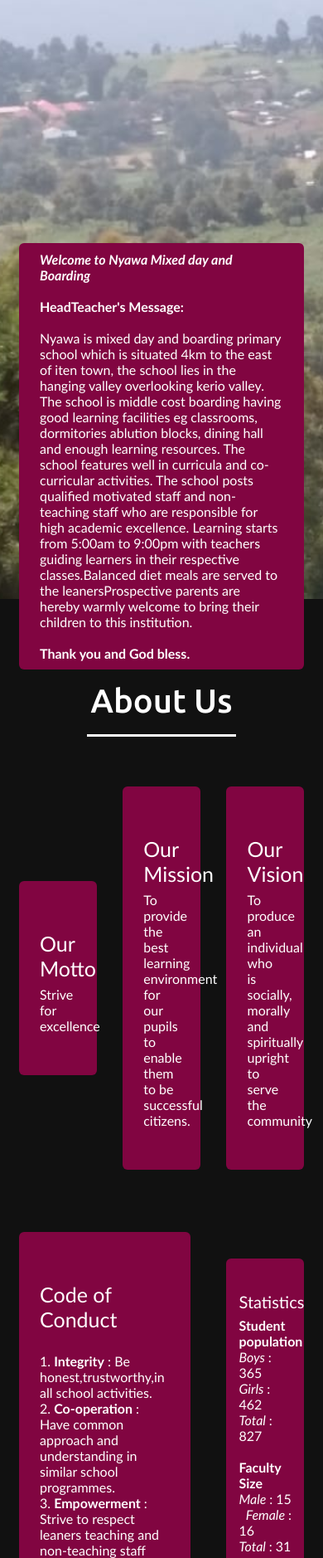
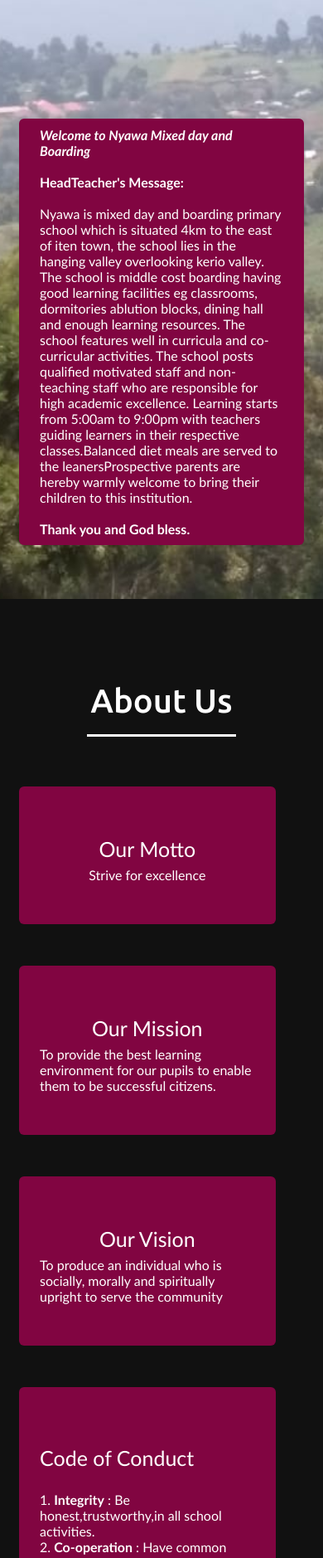
Before and after one commit to NyawaPrimary/NyawaPrimary.github.io, a plain HTML site: page index.html in a window 390 px wide. Shown: the part 122-2000 px from the top of the page at 83% size. Drawn offline with nearby package versions, Linux system fonts and the light colour scheme.

Commit message:
fixed flexbox

```diff
--- a/index.html
+++ b/index.html
@@ -42,7 +42,7 @@
         <div class="max-width">
             <div class="home-content">
                 <div class="card-1">
-                    <div class="box-1">
+                  <div class="box-1">
                         <p>  <i> <b> Welcome to Nyawa Mixed day and Boarding </b> </i>  <br> <br>
                             <b> HeadTeacher's Message: </b> <br> <br> Nyawa is mixed day and boarding primary school which is situated 4km to
                              the east of iten town, the school lies in the hanging valley overlooking
@@ -56,7 +56,7 @@
                                      are served to the leanersProspective parents are hereby warmly
                                       welcome to bring their children to this institution.
                                       <br><br> <b> Thank you and God bless. </b> </p>
-                    </div>
+                </div>
                 </div>
             </div>
         </div>
@@ -103,9 +103,9 @@
                     <div class="box">
                         <div class="text">Statistics
                         </div>
-                            <p> <b> Student population</b> <br> <em> Boys </em> : 365  &nbsp <em> Girls </em> : 462 &nbsp &nbsp <em> Total </em> : 827 </p>
-                            <br> <p> <b> Faculty Size </b> <br> <em> Male </em> : 15  &nbsp <em> Female </em> : 16 &nbsp &nbsp <em> Total </em> : 31 </p>
-                            <br> <p> <b> Staff Size</b> <br> <em> Male </em> : 7  &nbsp <em> Female </em> : 1 &nbsp &nbsp <em> Total </em> : 8 </p>
+                            <br> <p> <b> Student Size</b> <br> <em> Boys: </em> 365 &nbsp&nbsp <em> Girls: </em> 462 &nbsp&nbsp&nbsp&nbsp&nbsp <em> Total: </em>827 </p>
+                            <br> <p> <b> Faculty Size </b> <br> <em> Male: </em> 15 &nbsp&nbsp&nbsp <em> Female: </em> 16 &nbsp&nbsp&nbsp&nbsp <em> Total: </em> 31 </p>
+                            <br> <p> <b> Staff Size</b> <br> <em> Male: </em> 7 &nbsp&nbsp&nbsp&nbsp&nbsp  <em> Female: </em> 1 &nbsp&nbsp&nbsp&nbsp&nbsp&nbsp <em> Total: </em> 8 </p>
                     </div>
                 </div>
                </div>
@@ -230,8 +230,8 @@
                         <i class="fas fa-map-marker-alt"></i>
                         <div class="info">
                             <div class="head">Address</div>
-                            <div class="sub-title"> <p style=color:white> Nyawa primary Mixed day and Boarding </p>  </div>
-                            <div class="sub-title"> <p style="color:white;"> P.O BOX 236 Iten, Kenya </p> </div>
+                            <div class="sub-title"> <p style=color:blue> Nyawa primary Mixed day and Boarding </p>  </div>
+                            <div class="sub-title"> <p style="color:blue"> P.O BOX 236 Iten, Kenya </p> </div>
                         </div>
                     </div>
                     <div class="row">
--- a/style.css
+++ b/style.css
@@ -188,13 +188,20 @@ section .title::after{
 .home .max-width{
   width: 100%;
   display: flex;
+  height: 100%;
 }
 .home .max-width .row{
   margin-right: 0;
 }
+.home .home-content {
+    display: flex;
+    align-items: center;
+    justify-content: center;
+}
 .home .home-content .card-1{
     min-width: calc(50% - 20px);
     position: relative;
+    display: flex;
     top: 250px;
     right: 100px;
     left: 0px;
@@ -205,14 +212,12 @@ section .title::after{
     padding: 50px 25px;
     padding-top: 10px;
     padding-bottom: 10px;
-   /* margin: 5px 0;
-    margin-bottom: 0px; */
     cursor: pointer;
     transition: all 0.3s ease;
 }
 .home .home-content .card-1::after{
     content: "";
-    display: block;
+    display: flex;
 }
 
 .home .home-content .card-1:hover{
@@ -233,16 +238,20 @@ section .title::after{
 {
     background: #fff;
 }
-
 .about-us .about-us-content .card{
     width: calc(33% - 20px);
     background: #810541;
+    display: flex;
+    justify-content: center;
+    align-items: center;
     text-align: left;
     border-radius: 6px;
     padding: 50px 25px;
     cursor: pointer;
     transition: all 0.3s ease;
     font-family: 'Gill Sans', 'Gill Sans MT', Calibri, 'Trebuchet MS', sans-serif;
+    margin-right: 20px;
+    margin-bottom: 50px;
 }
 
 .about-us .about-us-content .card-2{
@@ -250,8 +259,8 @@ section .title::after{
     background: #810541;
     text-align: left;
     border-radius: 6px;
-    padding: 50px 25px;
-    margin-top: 75px;
+    padding: 60px 25px;
+    margin-bottom: 50px;
     cursor: pointer;
     transition: all 0.3s ease;
     font-family: 'Gill Sans', 'Gill Sans MT', Calibri, 'Trebuchet MS', sans-serif;
@@ -260,13 +269,16 @@ section .title::after{
 .about-us .about-us-content .card-1{
     width: calc(33% - 20px);
     background: #810541;
+    display: flex;
+    justify-content: center;
+    align-items: center;
     text-align: left;
     border-radius: 6px;
     padding: 30px 15px;
     padding-bottom: 20px;
     cursor: pointer;
     transition: all 0.3s ease;
-    margin-top: 72px;
+    margin-bottom: 50px;
     font-family: 'Gill Sans', 'Gill Sans MT', Calibri, 'Trebuchet MS', sans-serif;
 }
 
@@ -301,6 +313,9 @@ section .title::after{
     font-size: 25px;
     font-weight: 500;
     margin: 10px 0 7px 0;
+    display: flex;
+    align-items: center;
+    justify-content: center;
 }
 .about-us .about-us-content .card-2 .text{
     font-size: 25px;
@@ -308,7 +323,7 @@ section .title::after{
     margin: 10px 0 7px 0;
 }
 .about-us .about-us-content .card-1 .text{
-    font-size: 20px;
+    font-size: 25px;
     font-weight: 500;
     margin: 10px 0 7px 0;
 }
@@ -410,10 +425,6 @@ section .title::after{
 .contact .title{
     color: white;
 }
-
-.contact .contact-content .column{
-    width: calc(50% - 30px);
-}
 .contact .contact-content .text{
     font-size: 20px;
     font-weight: 600;
@@ -427,8 +438,6 @@ section .title::after{
 }
 .contact .contact-content .row{
     display: flex;
-    height: 65px;
-    align-items: center;
     margin-top: 10px;
 }
 .contact .contact-content .row .info{
@@ -441,9 +450,11 @@ section .title::after{
 }
 .contact .contact-content .info .head{
     font-weight: 500;
+    color: white;
 }
 .contact .contact-content .info .sub-title{
     color: #333;
+    display: flex;
 }
 
 .contact .contact-content .map-responsive{
@@ -515,10 +526,6 @@ footer span a:hover{
         margin: 20px 0;
         font-size: 25px;
     }
-    .home .home-content .text-1{
-        display: block;
-
-    }
     .home .home-content a{
         font-size: 23px;
         padding: 10px 30px;
@@ -547,6 +554,9 @@ footer span a:hover{
     .max-width{
         padding: 0 23px;
     }
+   .home .home-content .card-1{
+        margin-top: -300px;
+    }
     .home .home-content a{
         font-size: 20px;
     }
@@ -560,6 +570,15 @@ footer span a:hover{
     }
     .about-us .about-us-content .right{
         flex: 100%;
+    }
+    .about-us .about-us-content .card{
+        width: 90%
+    }
+    .about-us .about-us-content .card-1{
+        width: 90%
+    }
+    .about-us .about-us-content .card-2{
+        width: 90%
     }
     .column .contact .contact-content .column{
         width: 100%;
```
